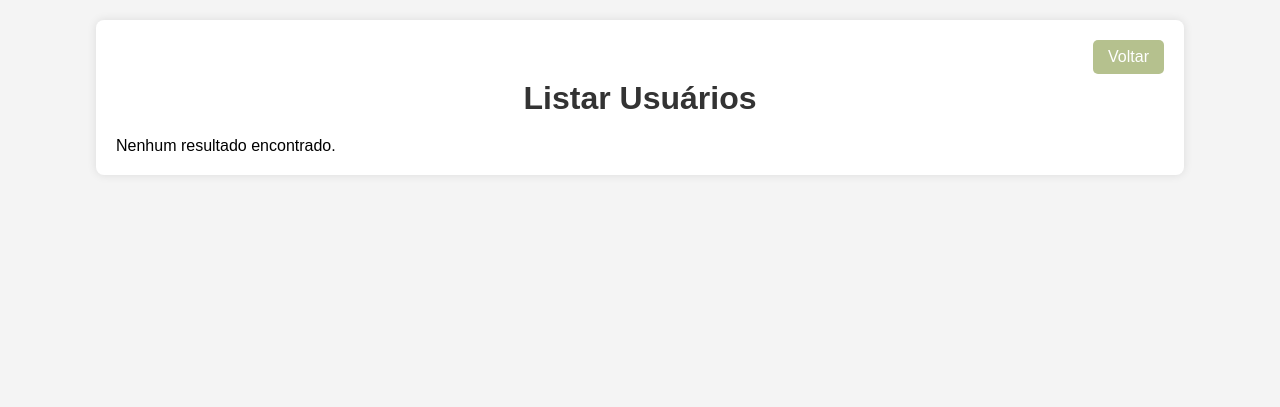
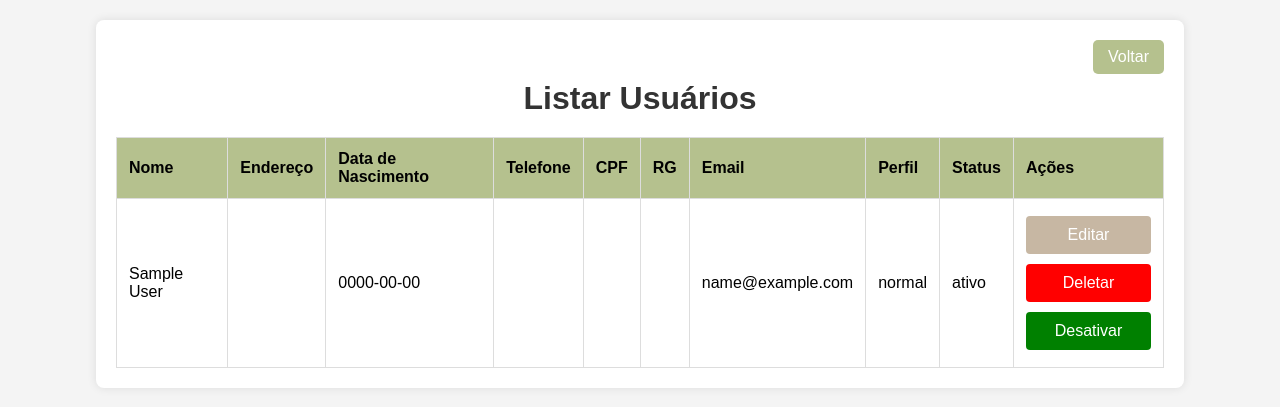
Before and after one commit to Dev-magno/tela-de-cadastro-PI, a PHP site: page /listar.php in a window 1280 px wide. Shown: the top 407 px of the page. Run offline with PHP 8.4, Linux system fonts and the light colour scheme; the visitor is signed in with stand-in values (Sample User, id 1); data that the repository does not hold is empty.

Commit message:
atualizações de funcionalidades

```diff
--- a/Classe/user.php
+++ b/Classe/user.php
@@ -48,6 +48,7 @@ Class User {
     public function setRg($rg) {
         return $this->rg = $rg;
     }
+
     public function setEmail($email) {
         return  $this->email = $email;
     }
@@ -55,6 +56,24 @@ Class User {
    // Utilizando hash para a senha
    public function setSenha($senha) {
     $this->senha = password_hash($senha, PASSWORD_DEFAULT);//cria um novo hash de senha usando um algoritmo forte de hash de mão única, especificando o algoritimo a ser usado bcrypt.
+    }
+
+    public function setPerfil($perfil) {
+        // Define o perfil somente se for válido
+        if (in_array($perfil, ['normal', 'administrador'])) {
+            $this->perfil = $perfil;
+        } else {
+            throw new Exception("Perfil inválido. Deve ser 'normal' ou 'administrador'.");
+        }
+    }
+
+    public function setStatus($status) {
+        // Verifica se o status é válido
+        if (in_array($status, ['ativo', 'inativo'])) {
+            $this->status = $status;
+        } else {
+            throw new Exception("Status inválido. Deve ser 'ativo' ou 'inativo'.");
+        }
     }
 
 
@@ -94,12 +113,20 @@ Class User {
         return $this->senha;
     }
 
+    public function getPerfil() {
+        return $this->perfil;
+    }
+
+    public function getStatus() {
+        return $this->status;
+    }
+
 
     //Método para criar usuário
     public  function criar() {
         try {
             $conexao = Conexao::conectar();
-            $sql = "INSERT INTO usuario_tb (nome, endereco, data_nascimento, telefone, cpf, rg, email, senha) VALUES (:nome, :endereco, :data_nascimento, :telefone, :cpf, :rg, :email, :senha)";
+            $sql = "INSERT INTO Usuario_tb (nome, endereco, data_nascimento, telefone, cpf, rg, email, senha, perfil, status) VALUES (:nome, :endereco, :data_nascimento, :telefone, :cpf, :rg, :email, :senha, :perfil, :status)";
             $stmt = $conexao->prepare($sql);
             $stmt->bindValue(':nome', $this->getNome());
             $stmt->bindValue(':endereco', $this->getEndereco());
@@ -109,6 +136,8 @@ Class User {
             $stmt->bindValue(':rg', $this->getRg());
             $stmt->bindValue(':email', $this->getEmail());
             $stmt->bindValue(':senha', $this->getSenha());
+            $stmt->bindValue(':perfil', $this->getPerfil());
+            $stmt->bindValue(':status', $this->getStatus());
             $stmt->execute();
 
         } catch (PDOException $e) {
@@ -119,7 +148,7 @@ Class User {
      //Método carregar
      public function carregar() {
         $conexao = Conexao::conectar();
-        $sql = "SELECT * FROM usuario_tb WHERE usuario_id = :id";
+        $sql = "SELECT * FROM Usuario_tb WHERE usuario_id = :id";
         $stmt = $conexao->prepare($sql);
         $stmt->bindValue(':id', $this->getUsuarioId());
         $stmt->execute();
@@ -140,7 +169,7 @@ Class User {
         //Tratamento de erro
         try {
             $conexao = Conexao::conectar();
-            $sql = "SELECT * FROM usuario_tb";
+            $sql = "SELECT * FROM Usuario_tb";
             $stmt = $conexao->prepare($sql);
             $stmt->execute();
             $usuario = $stmt->fetchAll();
@@ -154,7 +183,7 @@ Class User {
     public function atualizar() {
         try {
             $conexao = Conexao::conectar();
-            $sql = 'UPDATE usuario_tb SET nome=:nome, endereco=:endereco, data_nascimento=:data_nascimento, telefone=:telefone, cpf=:cpf, rg=:rg, email=:email, senha=:senha WHERE usuario_id = :usuario_id';
+            $sql = 'UPDATE Usuario_tb SET nome=:nome, endereco=:endereco, data_nascimento=:data_nascimento, telefone=:telefone, cpf=:cpf, rg=:rg, email=:email, senha=:senha WHERE usuario_id = :usuario_id';
             $stmt = $conexao->prepare($sql);
             $stmt->bindValue(':nome', $this->getNome());
             $stmt->bindValue(':endereco', $this->getEndereco());
@@ -175,7 +204,7 @@ Class User {
         try {
             //conexão com o banco
             $conexao = Conexao::conectar();
-            $sql = "DELETE FROM usuario_tb WHERE usuario_id = :id";
+            $sql = "DELETE FROM Usuario_tb WHERE usuario_id = :id";
             $stmt = $conexao->prepare($sql);
             $stmt->bindValue(':id', $this->getUsuarioId());
             $stmt->execute();
@@ -197,7 +226,7 @@ Class User {
                 }
 
                 // Busca informações do usuário
-                $sql = 'SELECT usuario_id, perfil, senha FROM usuario_tb WHERE email=?';
+                $sql = 'SELECT usuario_id, perfil, senha FROM Usuario_tb WHERE email=?';
                 $stmt = $conexao->prepare($sql);
                 $stmt->execute([$email]);
                 $user = $stmt->fetch();
@@ -215,11 +244,10 @@ Class User {
                     // Verifique a senha usando password_verify
                     if (password_verify($senha, $user['senha'])) {
                         $_SESSION['user_id'] = $user['usuario_id'];
-
                             header('Location: dashboard_normal.php');
                             exit();
                         }else {
-                        echo "Email ou senha incorreto!";
+                        echo "Senha inválida! A senha deve conter pelo menos 8 caracteres, incluindo letras maiúsculas, minúsculas, dígitos e caracteres especiai";
                     }
                 }
             }
@@ -237,7 +265,7 @@ Class User {
                 $user_id = $_POST['user_id'];
 
                 // Consulta SQL para obter o status atual do usuário
-                $sql = "SELECT status FROM usuario_tb WHERE usuario_id = :id";
+                $sql = "SELECT status FROM Usuario_tb WHERE usuario_id = :id";
                 $stmt = $conexao->prepare($sql); // Prepara a consulta
 
                 if ($stmt) { // Verifica se a preparação da consulta foi bem-sucedida
@@ -252,7 +280,7 @@ Class User {
                         $novo_status = ($resultado['status'] === 'ativo') ? 'inativo' : 'ativo';
 
                         // Consulta SQL para atualizar o status do usuário
-                        $sql_update = "UPDATE usuario_tb SET status = :status WHERE usuario_id = :id";
+                        $sql_update = "UPDATE Usuario_tb SET status = :status WHERE usuario_id = :id";
                         $stmt_update = $conexao->prepare($sql_update);
 
                         if ($stmt_update) {
--- a/dashboard_normal.php
+++ b/dashboard_normal.php
@@ -15,7 +15,7 @@ if (isset($_SESSION['user_id']) && is_numeric($_SESSION['user_id'])) {
         $conexao = Conexao::conectar();
 
         // Preparar a consulta para buscar as informações do usuário
-        $sql_user = "SELECT nome, email, data_nascimento, rg FROM usuario_tb WHERE usuario_id = :id";
+        $sql_user = "SELECT nome, email, data_nascimento, rg FROM Usuario_tb WHERE usuario_id = :id";
         $stmt_user = $conexao->prepare($sql_user);
         $stmt_user->bindValue(':id', $usuario_id, PDO::PARAM_INT);
         $stmt_user->execute();
@@ -27,7 +27,7 @@ if (isset($_SESSION['user_id']) && is_numeric($_SESSION['user_id'])) {
         }
 
         // Preparar a consulta para buscar os livros do usuário
-        $sql_livros = "SELECT titulo FROM livro_tb WHERE usuario_id = :id";
+        $sql_livros = "SELECT titulo FROM Livro_tb WHERE usuario_id = :id";
         $stmt_livros = $conexao->prepare($sql_livros);
         $stmt_livros->bindValue(':id', $usuario_id, PDO::PARAM_INT);
         $stmt_livros->execute();
--- a/login.php
+++ b/login.php
@@ -45,7 +45,7 @@ require_once "Classe/user.php";
                     </div>
                     <!-- <div id="flash-message" class="flash-message">A senha deve ter pelo menos 8 caracteres, incluindo uma letra maiúscula, uma letra minúscula e um dígito.</div> -->
                 </form>
-                <div>
+                <div class="link-cadastro">
                     <a href="index.php">Cadastrar</a>
                 </div>
             </div>
--- a/style.css
+++ b/style.css
@@ -469,10 +469,17 @@ aside {
 
 .nav-login a {
     color: black;
+    margin-left: 0px;
 }
 
 .btn button:hover {
     background: #b3ffb3;
+}
+
+.link-cadastro a {
+    display: flex;
+    justify-content: center;
+    align-items: center;
 }
 /* Aqui termina o css da página de login*/
 .redes {
@@ -600,6 +607,22 @@ h1 {
     text-align: center; /* Centraliza o texto */
 }
 
+/*estilização da mensagem de cooke */
+.alert {
+    background-color: #dff0d8; /* Cor de fundo verde claro indicando sucesso */
+    color: #3c763d; /* Cor do texto em verde escuro */
+    border: 1px solid #3c763d; /* Borda verde escuro */
+    padding: 15px; /* Espaçamento interno */
+    margin: 20px 0; /* Espaçamento externo para separar a mensagem do conteúdo */
+    border-radius: 5px; /* Borda arredondada */
+    font-size: 16px; /* Tamanho da fonte */
+    text-align: center; /* Centraliza o texto */
+    font-family: 'Arial', sans-serif; /* Define a fonte */
+    box-shadow: 0 0 10px rgba(0, 0, 0, 0.1); /* Sombra leve */
+    max-width: 600px; /* Largura máxima para a mensagem */
+    margin-left: auto; /* Centraliza horizontalmente */
+    margin-right: auto; /* Centraliza horizontalmente */
+}
 
 
 @media only screen and (max-width: 600px) {
```
Also changed, not shown: DB/SQL.sql (+6 -5 lines), index.php (+10 -1 lines), insert.php (+21 -0 lines).
